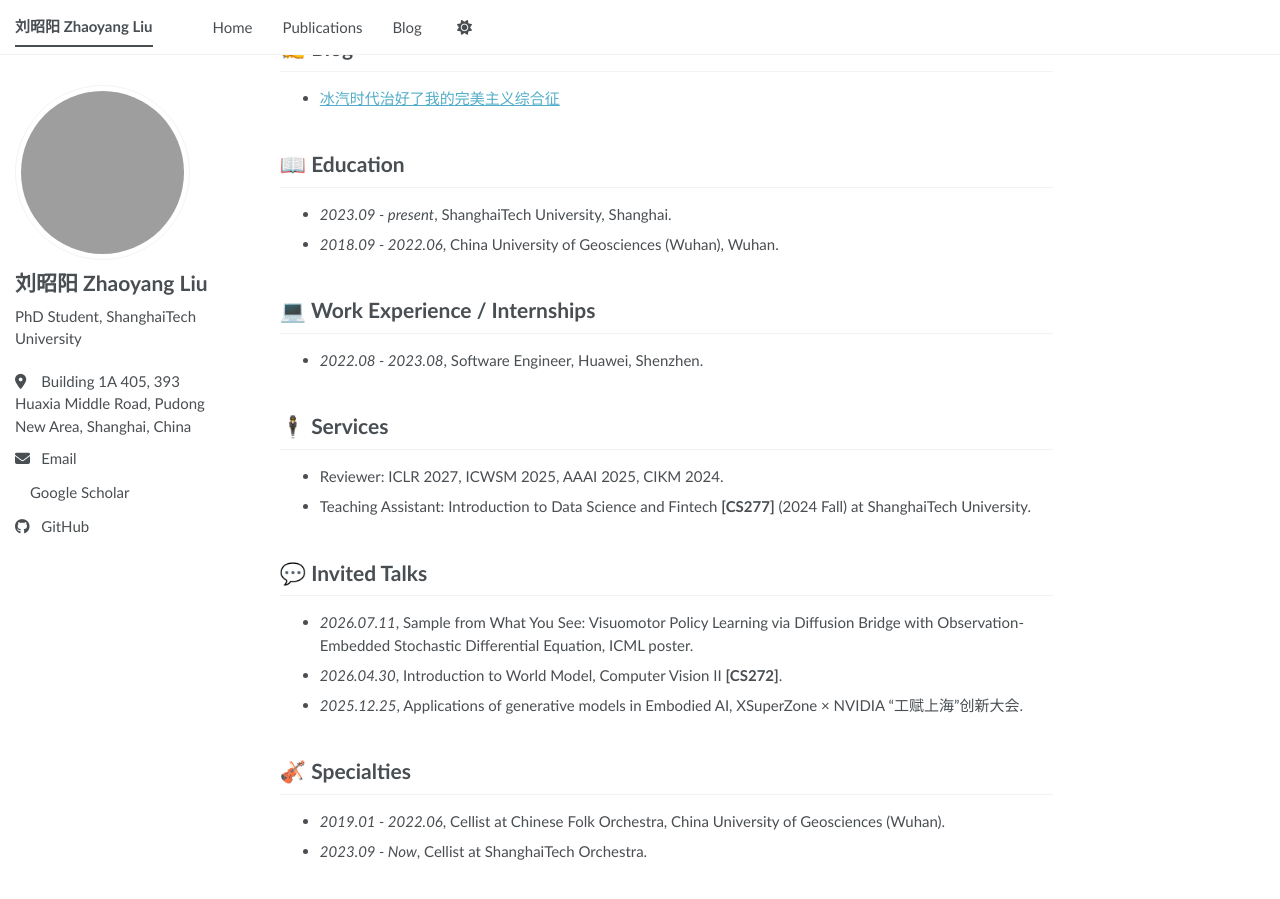
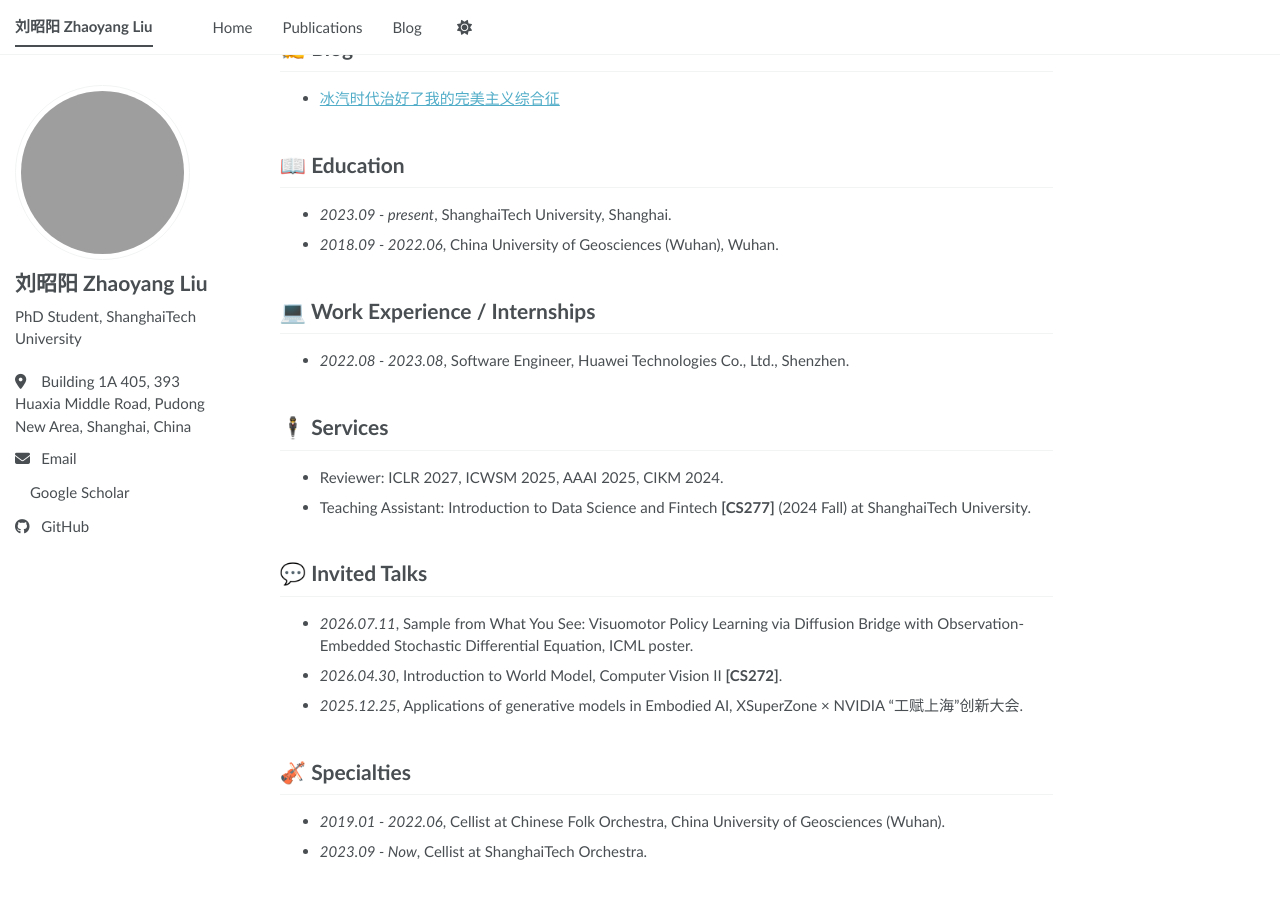
Before and after one commit to zhy-liu/zhy-liu.github.io, a Jekyll site: the page built from _pages/about.md, in a window 1280 px wide and 900 px high, scrolled down 1557 px. Built offline with Jekyll 4.4.1, drawn with Linux system fonts in a browser that asks for light colours; a style sheet for code colours, icons or effects is not loaded; our own code applies the rules of GitHub Pages for plain Markdown files.

Commit message:
Expand Huawei employer name in work experience

```diff
--- a/_pages/about.md
+++ b/_pages/about.md
@@ -26,7 +26,7 @@ Hi, I am currently a PhD student at ShanghaiTech University under the supervisio
 
 ## 💻 Work Experience / Internships
 
-- *2022.08 - 2023.08*, Software Engineer, Huawei, Shenzhen.
+- *2022.08 - 2023.08*, Software Engineer, Huawei Technologies Co., Ltd., Shenzhen.
 
 ## 🕴️ Services
 
```
